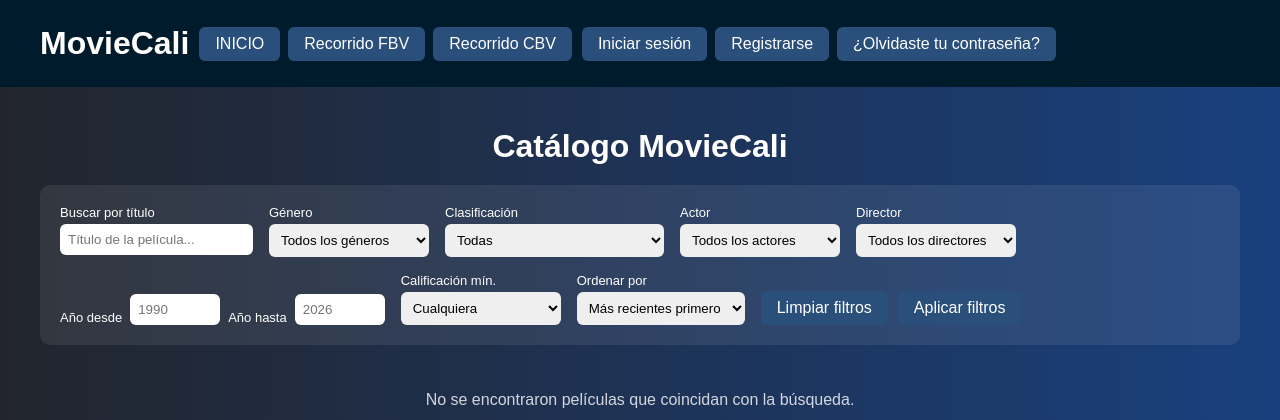
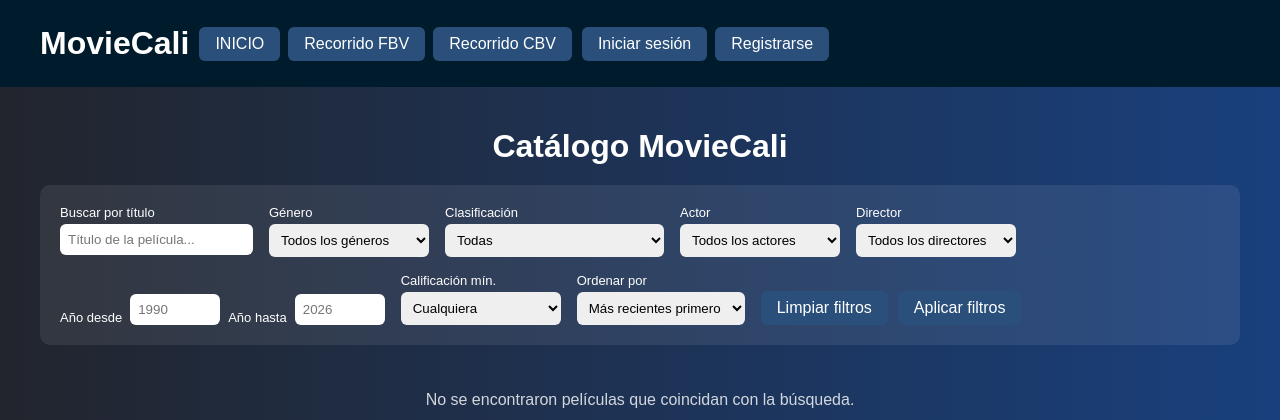
Before and after one commit to JaquelinePavez/Moviecalie2.1, a Django app: page /peliculas/catalogo/ in a window 1280 px wide. Shown: the top 420 px of the page. Run offline with Django 5.2, Linux system fonts and the light colour scheme; data that the repository does not hold is empty; parts of the project's set-up code (start-up, migrations or seed data) failed here and were passed over.

Commit message:
elimine enlace olvidaste contraseña del menu navegacion

```diff
--- a/peliculas/templates/base.html
+++ b/peliculas/templates/base.html
@@ -71,12 +71,7 @@
                                 Registrarse
                             </a>
                         {% endif %}
-                        <a
-                            href="{% url 'usuarios:recuperar_contrasena' %}"
-                            class="btn enlace-cuenta"
-                        >
-                            ¿Olvidaste tu contraseña?
-                        </a>
+
                     {% endif %}
                 </nav>
             {% endwith %}
```
